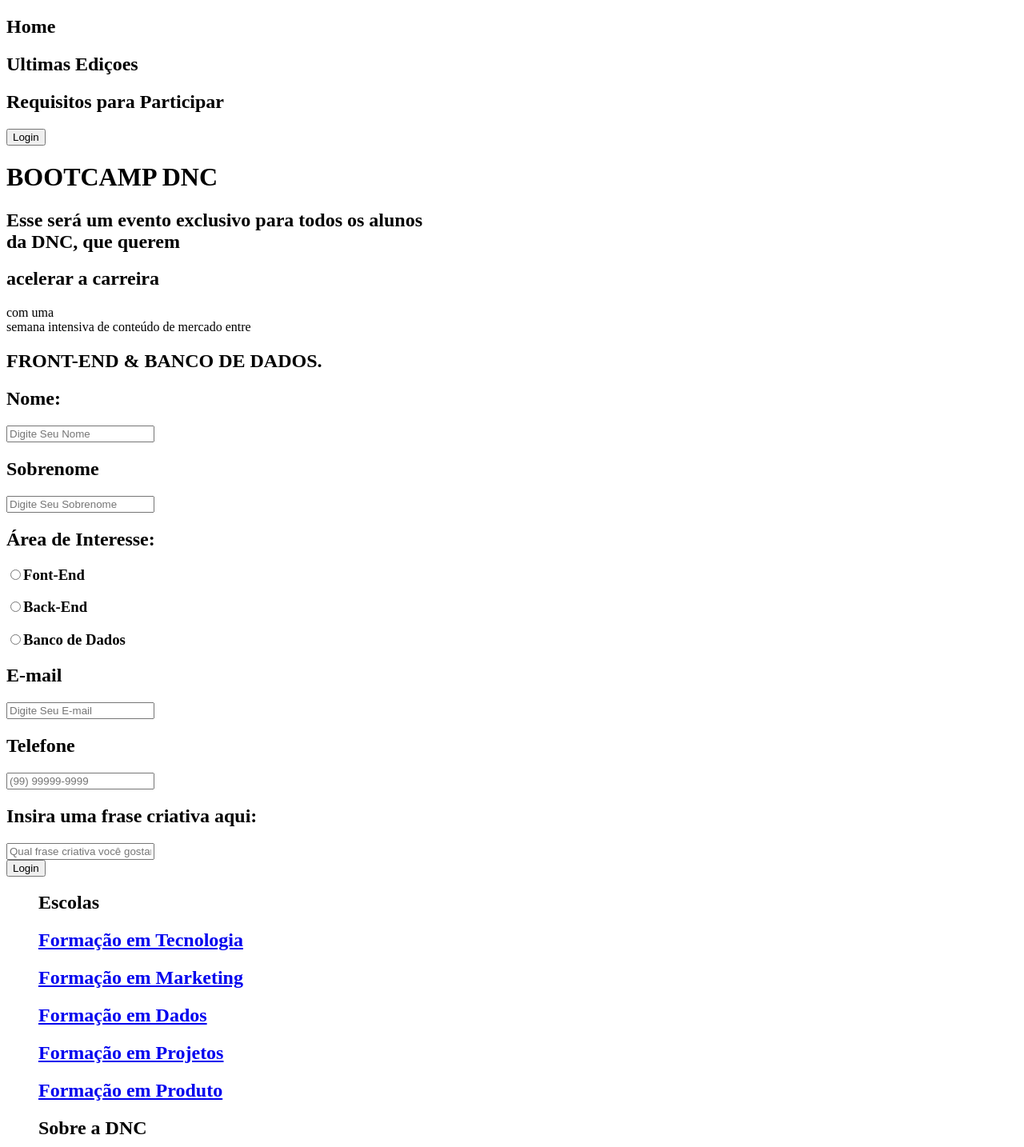
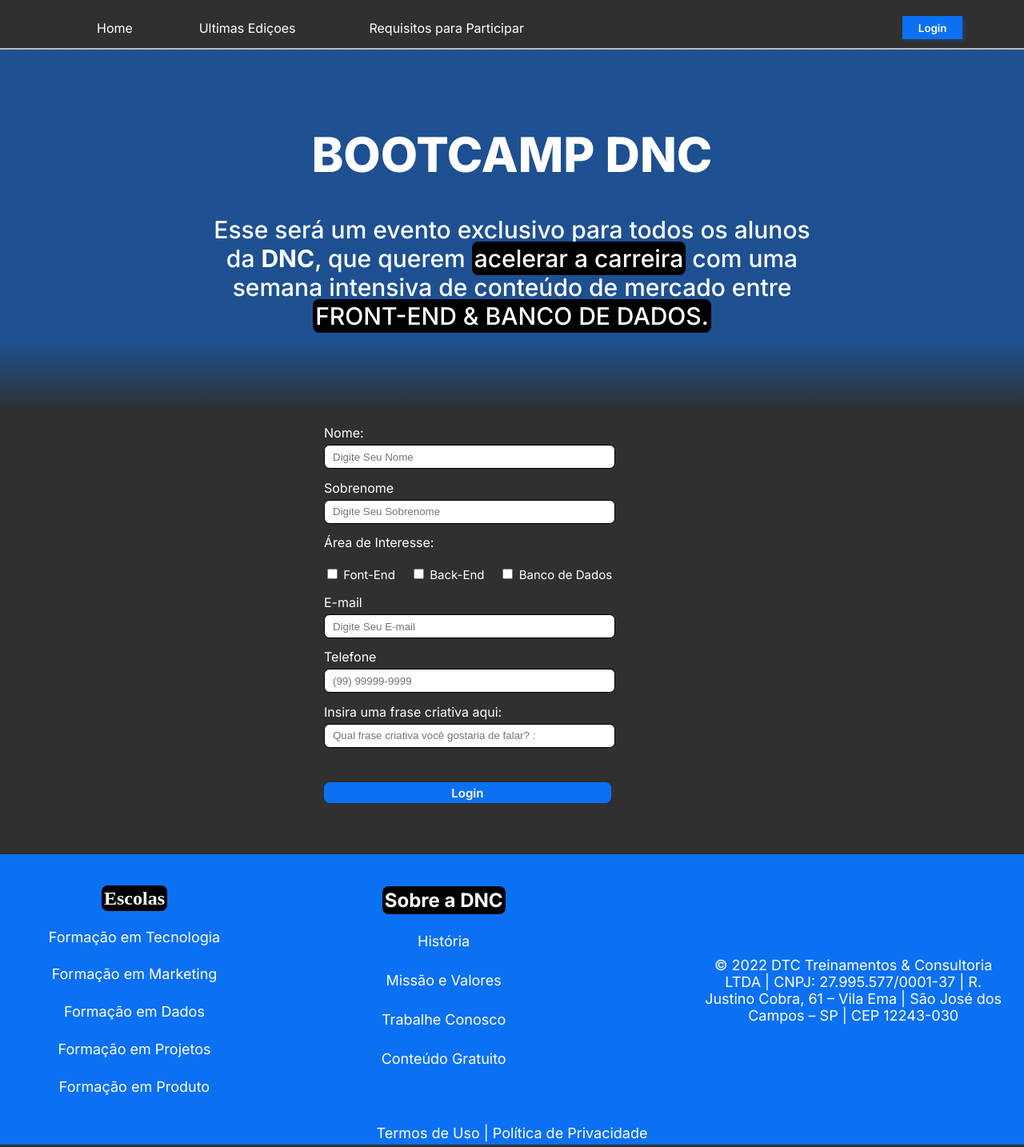
Before and after one commit to Ferrazg/Aula04, a plain HTML site: page index.html in a window 1280 px wide. Shown: the top 1434 px of the page at 80% size. Drawn offline with Linux system fonts and the light colour scheme.

Commit message:
Subindo Segunda Fase , HTML e CSS

```diff
--- a/index.html
+++ b/index.html
@@ -3,68 +3,75 @@
 <head>
     <meta charset="UTF-8">
     <meta name="viewport" content="width=device-width, initial-scale=1.0">
+    <link rel="preconnect" href="https://fonts.googleapis.com">
+    <link rel="preconnect" href="https://fonts.gstatic.com" crossorigin>
+    <link href="https://fonts.googleapis.com/css2?family=Inter:wght@100..900&display=swap" rel="stylesheet">
     <link rel="stylesheet" href="./styles.css">
     <title>Boostcamp</title>
 </head>
 <body>
     <div class="conteiner"   id="cabecalho">
-        <div id="cabecalho">
-            <h2 id="textCabrcalho">Home</h2>
-            <h2 id="textCabrcalho">Ultimas Ediçoes</h2>
-            <h2 id="textCabrcalho">Requisitos para Participar</h2>
+        <div class="cabecalho">
+          <a class="textCabrcalho" href="">Home</a>
+          <a class="textCabrcalho" href="">Ultimas Ediçoes</a>
+          <a class="textCabrcalho" id="reec" href="">Requisitos para Participar</a>
         </div>
-        <div id="cabecalhoBotton">
-            <button type="button" class="Buttons">Login</button>
+          <div class="cabecalhoBotton">
+            <button  id="Buttons">
+                <a  href="">Login</a>
+            </button>
           </div>
+
     </div>
     <div class="conteiner" id="cabecalhoInfo">
        <div id="cabecalhoInfo">
             <h1 id="tituloCabecalho">BOOTCAMP DNC</h1>
             <h2 id="textCabecalho">
               Esse será um evento exclusivo para todos os alunos<br>
-                da DNC, que querem <h2 id="sombraText">acelerar a carreira</h2> com uma<br>
-                semana intensiva de conteúdo de mercado entre<br>
-                <h2 id="sombraTextFim">FRONT-END & BANCO DE DADOS.</h2>
+              da <b>DNC</b>, que querem <span class="textD">acelerar a carreira</span> com uma
+              <br>semana intensiva de conteúdo de mercado entre
+              <br><span class="textD">FRONT-END & BANCO DE DADOS.</span>
             </h2>
        </div>
     </div>
     <div class="conteiner" id="formsPag">
-        <div id="formsPag">
+       <div class="formsPag">
           <form action=""  method="post">
               <div class="infoForms">
                   <h2 class="labelForms">Nome:</h2>
-                    <input type="text" name="Nome" placeholder="Digite Seu Nome" required>
+                  <input class="input" type="text" name="Nome" placeholder="Digite Seu Nome" required>
                 </div>
                 <div class="infoForms">
                   <h2 class="labelForms">Sobrenome</h2>
-                    <input type="text" name="Sobrenome" placeholder="Digite Seu Sobrenome" required>
+                  <input class="input" type="text" name="Sobrenome" placeholder="Digite Seu Sobrenome" required>
                 </div>
                 <div class="infoForms">
                    <h2 class="labelForms">Área de Interesse:</h2>
-                    <h3><input type="radio" name="Interesse" class="formsCheckbox" required>Font-End</h3>
-                    <h3><input type="radio" name="Interesse" class="formsCheckbox" required>Back-End</h3>
-                    <h3><input type="radio" name="Interesse" class="formsCheckbox" required>Banco de Dados</h3>
+                   <h3><input type="checkbox" name="Interesse" class="formsCheckbox" required> Font-End</h3>
+                   <h3><input type="checkbox" name="Interesse" class="formsCheckbox" required> Back-End</h3>
+                   <h3><input type="checkbox" name="Interesse" class="formsCheckbox" required> Banco de Dados</h3>
                 </div>
                 <div class="infoForms">
                   <h2 class="labelForms">E-mail</h2>
-                    <input type="email" name="Email" placeholder="Digite Seu E-mail" required>
+                  <input  class="input" type="email" name="Email" placeholder="Digite Seu E-mail" required>
                 </div>
                 <div class="infoForms">
                    <h2 class="labelForms">Telefone</h2>
-                    <input type="number" name="Telefone" placeholder="(99) 99999-9999" required>
+                   <input class="input" type="number" name="Telefone" placeholder="(99) 99999-9999" required>
                 </div>
                 <div class="infoForms">
                     <h2 class="labelForms">Insira uma frase criativa aqui:</h2>
-                    <input type="text" name="Frase" placeholder="Qual frase criativa você gostaria de falar? :" required>
+                    <input class="input" type="text" name="Frase" placeholder="Qual frase criativa você gostaria de falar? :" required>
                 </div>
-                <button type="submit" required class="sendBotton">Login</button>
+               <button id="buttonSend" type="submit" required class="sendBotton">Login</button>
             </form>
         </div>
     </div>
+    <section id="back">
     <div class="conteiner" id="cursosDnc">
       <div id="cursosDnc">
          <ul id="listTitle">
-             <h2 id="">Escolas</h2>
+             <h2><span class="textD">Escolas</span></h2>
              <l1>
                  <h2><a target="_blank" href="www.dnc.com.br">Formação em Tecnologia</a></h2>
              </l1>
@@ -84,7 +91,7 @@
       </div>
       <div id="historiaDnc">
          <ul id="listTitle">
-             <h2 id="">Sobre a DNC</h2>
+             <h2><span class="textD">Sobre a DNC</span></h2>
              <l1>
                <h2><a target="_blank" href="www.dnc.com.br">História</a></h2>
              </l1>
@@ -108,12 +115,11 @@
             </h3>
        </div>
     </div>
-    <div id="conteiner" id="Footer">
     <div id="Footer">
             <h2 id="textFooter">
                 Termos de Uso | Política de Privacidade
             </h2>
     </div>
-    </div>
+    </section>
 </body>
 </html>
--- a/styles.css
+++ b/styles.css
@@ -0,0 +1,201 @@
+:root{
+    --textPage:Inter;
+    --colorText:#ffffff;
+    --colorBackFont:#000000;
+    --colorFooterAndBackBotton: #0C70F2;
+    --backGroundMenu:#303030;
+}
+body{
+    margin: 0;
+    background: linear-gradient(180deg, rgba(12, 112, 242, 0.5) 29.91%, rgba(12, 112, 242, 0) 35.84%) #303030;
+    background-repeat: no-repeat;
+}
+
+.conteiner{
+    display: grid;
+    grid-auto-flow:column ;
+    grid-auto-columns: 1fr;
+
+}
+.cabecalho{
+    padding-left: 25px;
+    display: grid;
+    grid-auto-flow:column ;
+    grid-template-columns: 15% 25% 30% ;
+    align-items: center;
+    margin-left: 96px;
+    background: var(--backGroundMenu) ;
+    height: 60px;
+    width: 95%;
+
+}
+#cabecalho{
+    background: var(--backGroundMenu) ;
+    margin: 0;
+    grid-template-columns: 70% 30%;
+    height: 60px;
+    width: 100%;
+    border-bottom: 2px solid #BABABA;
+
+}
+#cabecalho a:hover{
+    color: #cecece;
+}
+.textCabrcalho{
+    width: 80%;
+    color:var(--colorText);
+    font-size: 16px;
+    font-weight: 400;
+    font-family: var(--textPage);
+    line-height: 30.02px;
+    height: 20px;
+    text-decoration: none;
+
+}
+.cabecalhoBotton{
+    text-align: right;
+    width: 80%;
+    margin-right: 33px;
+    margin-top: 20px;
+    height:40px ;
+    padding: 0;
+}
+
+#Buttons{
+    background-color: var(--colorFooterAndBackBotton);
+    margin-bottom: 15px;
+    border: var(--colorFooterAndBackBotton);
+    width: 75px;
+    height: 29px;
+    box-shadow: 3px 2px 4px rgba(12, 112, 242, 0.25);
+}
+#Buttons a {
+    font-size: 20x;
+    font-weight: 600;
+    font-family: var(--textPage);
+    line-height: 24px;
+    color: var(--colorText);
+    text-decoration: none;
+}
+#reec{
+    width:100%
+}
+#cabecalhoInfo{
+    text-align: center;
+    color: var(--colorText);
+}
+#cabecalhoInfo h1{
+    font-family: var(--textPage);
+    font-size: 60px;
+    font-weight: 800;
+    margin-top: 95px;
+}
+#cabecalhoInfo h2{
+    font-family: var(--textPage);
+    font-weight: 500;
+    font-size: 30px;
+}
+.textD{
+    border: solid #0000;
+    border-radius: 8px;
+    background-color: #000000;
+}
+
+
+.formsPag{
+  margin-left: 405px;
+
+}
+.infoForms h2{
+    font-family: var(--textPage);
+    font-weight: 400;
+    font-size: 16px;
+    margin-bottom: 5px;
+    color: var(--colorText);
+}
+
+
+.labelForms {
+    font-size: 22px;
+    font-family: var(--textPage);
+    font-weight: 600;
+    width: 40%;
+    margin-bottom: 0;
+}
+.input{
+    border: 1px solid ;
+    border-radius: 7px ;
+    width: 40%;
+    height: 26px;
+    padding-left: 10px;
+}
+.infoForms h3{
+    display: inline-block;
+    margin-right:15px;
+    margin-bottom: 2px;
+    font-weight: 400;
+    font-family: var(--textPage);
+    font-size: 15px;
+    color: var(--colorText);
+
+}
+.formsPag button{
+    margin-top: 5%;
+    width: 41%;
+    height: 26px;
+    border: 1px solid #0C70F2;
+    border-radius: 7px ;
+    font-family: var(--textPage);
+    font-weight: 600;
+    font-size: 15px;
+    background-color: var(--colorFooterAndBackBotton);
+    color: var(--colorText);
+
+}
+.formsPag{
+    margin-top: 80px;
+}
+#cursosDnc{
+    color: var(--colorText);
+    background: var(--colorFooterAndBackBotton);
+    margin-top: 5%;
+    margin-left: 0;
+    text-align: center;
+}
+#cursosDnc ul{
+    width: 60%;
+}
+#cursosDnc a{
+    text-decoration: none;
+    color: var(--colorText);
+    font-size: 18px;
+    font-weight: 400;
+    font-family: var(--textPage);
+}
+#historiaDnc ul{
+    padding: 0;
+    margin-top: 10%;
+    font-family: var(--textPage);
+}
+#infosDnc h3{
+    margin-top: 30%;
+    font-family: var(--textPage);
+    text-align: center;
+    font-size: 18px;
+    font-weight: 400;
+}
+#Footer h2{
+    text-align: center;
+    font-family: var(--textPage);
+    color: var(--colorText);
+    font-weight: 400;
+    font-size: 18px;
+}
+#Footer{
+    background-color: var(--colorFooterAndBackBotton);
+    margin: 0;
+    height: 25px;
+}
+#back{
+    background-color: var(--colorFooterAndBackBotton);
+}
```
Lines whose indentation alone changed are shown as unchanged.
